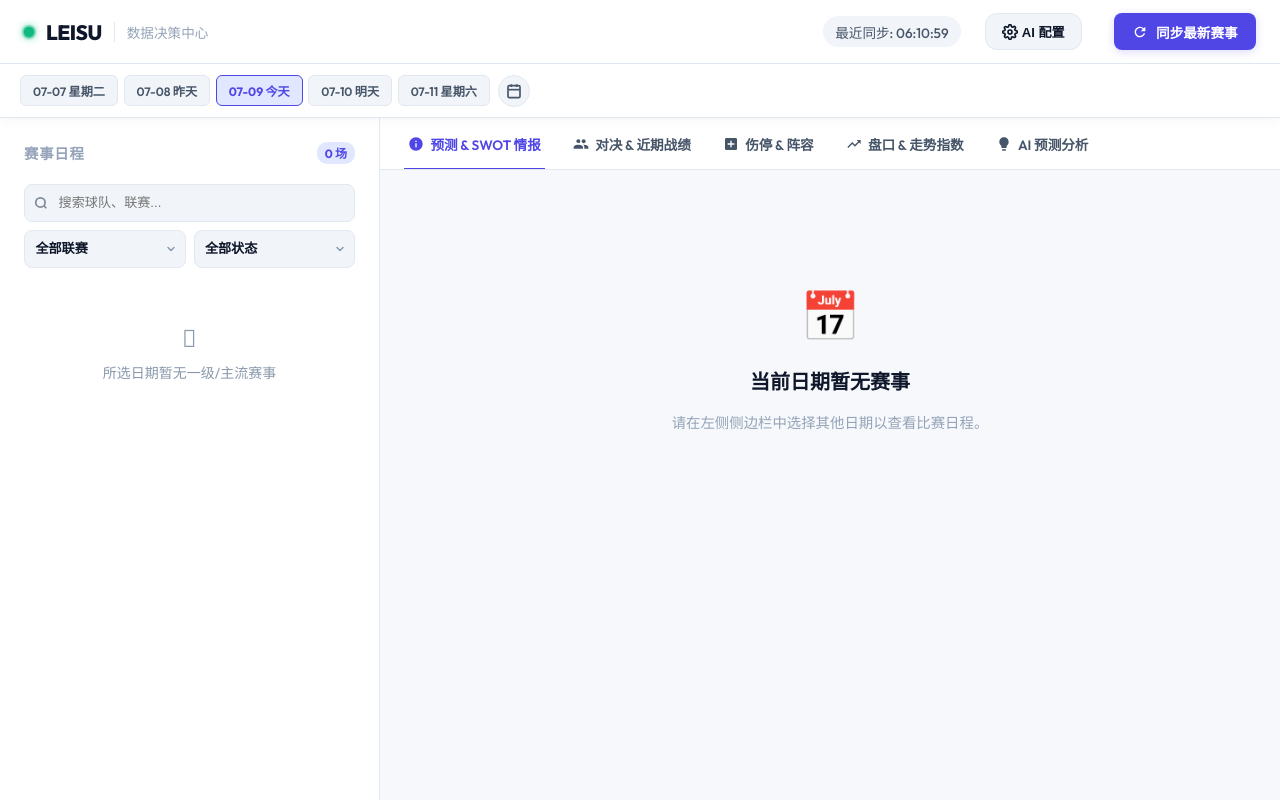
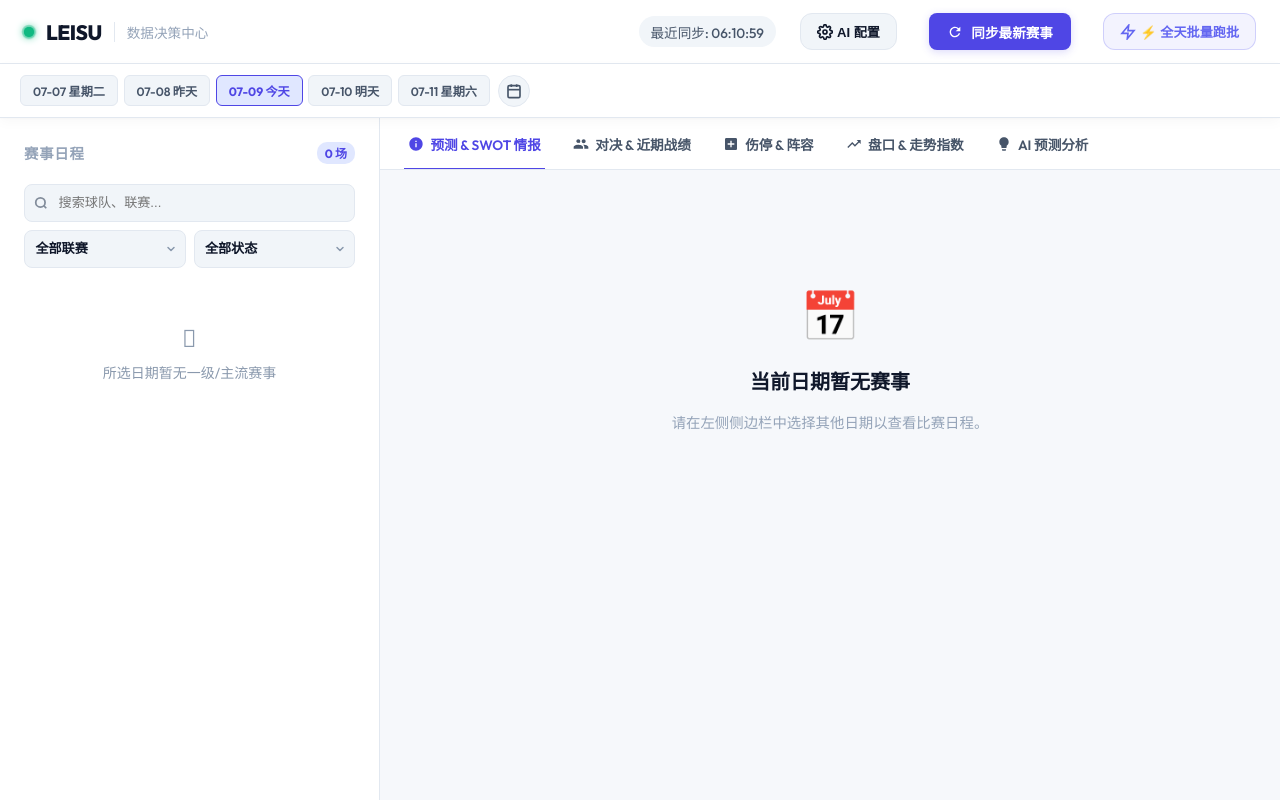
Before and after one commit to LiCongWei0624/OctopusPro, a Flask app: page / in a window 1280 px wide. Run offline with Flask 3, Linux system fonts and the light colour scheme; data that the repository does not hold is empty; some libraries are stand-ins or nearby versions.

Commit message:
feat: 将批量跑批按钮重构为导航栏顶层全局操作按钮，简化单赛事操作页

```diff
--- a/static/app.js
+++ b/static/app.js
@@ -1044,7 +1044,7 @@ function renderStreamingMarkdown(reports, statusList) {
 
 // 批量跑批触发
 function startBatchAiAnalysis() {
-    const btn = document.getElementById('btn-batch-ai-run');
+    const btn = document.getElementById('global-batch-ai-btn');
     if (btn && btn.classList.contains('btn-loading')) return;
 
     if (btn) {
@@ -1233,16 +1233,11 @@ function renderAiTab(match, details) {
 
     return `
         <div class="ai-prediction-container">
-            <!-- 运行分析与批量跑批按钮 -->
-            <div style="display: flex; gap: 0.6rem; width: 100%; margin-bottom: 0.85rem; align-items: stretch;">
-                <button id="btn-run-ai-analysis" class="btn-ai-run" style="flex: 1; margin: 0;" onclick="generateAiReport('${match.id}', '${encodeURIComponent(match.home_team)}', '${encodeURIComponent(match.away_team)}')">
-                    <svg width="16" height="16" viewBox="0 0 24 24" fill="none" stroke="currentColor" stroke-width="2.5"><polygon points="5 3 19 12 5 21 5 3"></polygon></svg>
-                    <span>一键生成 AI 深度研判报告</span>
-                </button>
-                <button id="btn-batch-ai-run" class="btn-ai-batch" style="width: 160px; flex-shrink: 0; margin: 0;" onclick="startBatchAiAnalysis()">
-                    <span>⚡ 今日批量跑批</span>
-                </button>
-            </div>
+            <!-- 一键生成研判报告按钮 -->
+            <button id="btn-run-ai-analysis" class="btn-ai-run" style="width: 100%; margin-bottom: 0.85rem;" onclick="generateAiReport('${match.id}', '${encodeURIComponent(match.home_team)}', '${encodeURIComponent(match.away_team)}')">
+                <svg width="16" height="16" viewBox="0 0 24 24" fill="none" stroke="currentColor" stroke-width="2.5"><polygon points="5 3 19 12 5 21 5 3"></polygon></svg>
+                <span>一键生成 AI 深度研判报告</span>
+            </button>
 
             <!-- 下方 AI 分析生成骨架屏与报告区域 -->
             <div class="details-card">
--- a/templates/index.html
+++ b/templates/index.html
@@ -37,6 +37,12 @@
                         <path fill="currentColor" d="M17.65 6.35A7.958 7.958 0 0 0 12 4c-4.42 0-7.99 3.58-7.99 8s3.57 8 7.99 8c3.73 0 6.84-2.55 7.73-6h-2.08A5.99 5.99 0 0 1 12 18c-3.31 0-6-2.69-6-6s2.69-6 6-6c1.66 0 3.14.69 4.22 1.78L13 11h7V4l-2.35 2.35z"/>
                     </svg>
                     <span>同步最新赛事</span>
+                </button>
+                <button id="global-batch-ai-btn" class="btn-secondary" onclick="startBatchAiAnalysis()" style="margin-left: 0.5rem; background: rgba(99, 102, 241, 0.08); border-color: rgba(99, 102, 241, 0.25); color: #6366f1; font-weight: 700;">
+                    <svg viewBox="0 0 24 24" width="16" height="16" fill="none" stroke="currentColor" stroke-width="2.5">
+                        <polygon points="13 2 3 14 12 14 11 22 21 10 12 10 13 2"></polygon>
+                    </svg>
+                    <span>⚡ 全天批量跑批</span>
                 </button>
             </div>
         </header>
```
